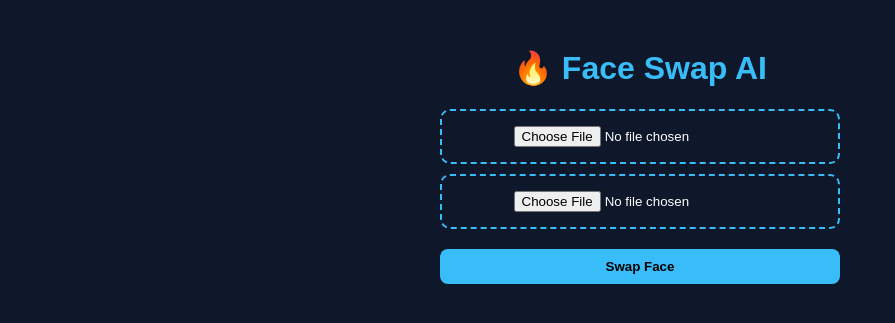
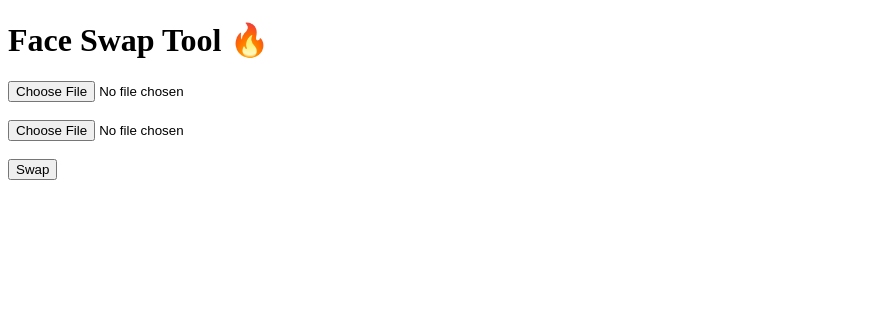
Before and after one commit to chillforai-droid/Faceswap, a FastAPI app: page / in a window 1280 px wide. Shown: the top 323 px of the page, without its empty margins (0-895 px from the left). Run offline with FastAPI, Linux system fonts and the light colour scheme.

Commit message:
Refactor HTML structure and update form elements

```diff
--- a/templates/index.html
+++ b/templates/index.html
@@ -1,101 +1,17 @@
 <!DOCTYPE html>
-<html lang="en">
+<html>
 <head>
-<meta charset="UTF-8">
-<title>AI Face Swap Tool</title>
-<meta name="viewport" content="width=device-width, initial-scale=1.0">
-
-<style>
-body {
-  font-family: Arial;
-  background: #0f172a;
-  color: white;
-  text-align: center;
-}
-
-.container {
-  max-width: 400px;
-  margin: auto;
-  padding: 20px;
-}
-
-h1 {
-  color: #38bdf8;
-}
-
-.upload-box {
-  border: 2px dashed #38bdf8;
-  padding: 15px;
-  margin: 10px 0;
-  border-radius: 10px;
-}
-
-button {
-  background: #38bdf8;
-  color: black;
-  padding: 10px;
-  border: none;
-  width: 100%;
-  margin-top: 10px;
-  border-radius: 8px;
-  font-weight: bold;
-}
-
-img {
-  width: 100%;
-  margin-top: 10px;
-  border-radius: 10px;
-}
-
-.loader {
-  display: none;
-}
-</style>
+<title>Face Swap</title>
 </head>
-
 <body>
 
-<div class="container">
-  <h1>🔥 Face Swap AI</h1>
+<h1>Face Swap Tool 🔥</h1>
 
-  <div class="upload-box">
-    <input type="file" id="file1">
-  </div>
-
-  <div class="upload-box">
-    <input type="file" id="file2">
-  </div>
-
-  <button onclick="swapFace()">Swap Face</button>
-
-  <p class="loader" id="loading">⏳ Processing...</p>
-
-  <img id="result" />
-</div>
-
-<script>
-async function swapFace() {
-  let file1 = document.getElementById("file1").files[0];
-  let file2 = document.getElementById("file2").files[0];
-
-  let formData = new FormData();
-  formData.append("file1", file1);
-  formData.append("file2", file2);
-
-  document.getElementById("loading").style.display = "block";
-
-  let res = await fetch("/swap", {
-    method: "POST",
-    body: formData
-  });
-
-  let blob = await res.blob();
-  let url = URL.createObjectURL(blob);
-
-  document.getElementById("result").src = url;
-  document.getElementById("loading").style.display = "none";
-}
-</script>
+<form action="/swap" method="post" enctype="multipart/form-data">
+  <input type="file" name="file1"><br><br>
+  <input type="file" name="file2"><br><br>
+  <button type="submit">Swap</button>
+</form>
 
 </body>
 </html>
```
